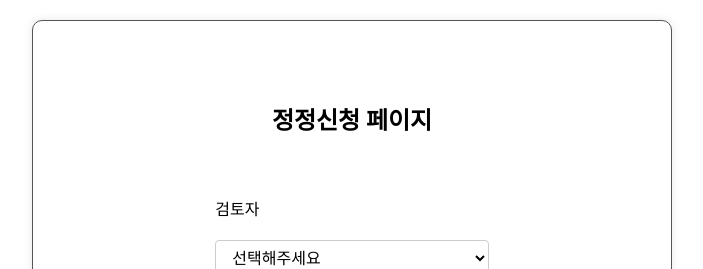
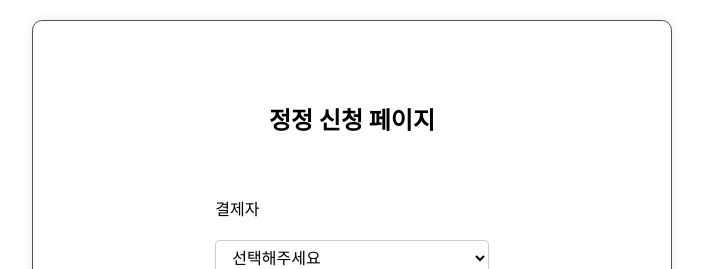
Before and after one commit to ohhhInFastcampus/toyproject2, a Next.js app: page /request in a window 1280 px wide. Shown: the top 269 px of the page, without its empty margins (288-991 px from the left). Built offline with nearby package versions, Linux system fonts and the light colour scheme.

Commit message:
TP-15 #comment '결제자', '정정 신청'으로 수정

```diff
--- a/src/app/request/page.tsx
+++ b/src/app/request/page.tsx
@@ -53,10 +53,10 @@ const RequestPage = () => {
   return (
     <div style={{ display: "flex", justifyContent: "center" }}>
       <StyledRequest>
-        <h2>정정신청 페이지</h2>
+        <h2>정정 신청 페이지</h2>
         <form>
           <div>
-            <label htmlFor="reviewer">검토자</label>
+            <label htmlFor="reviewer">결제자</label>
             <StyledSelect id="reviewer" name="reviewer" onChange={handleChange}>
               <option value="">선택해주세요</option>
               <optgroup>
```
